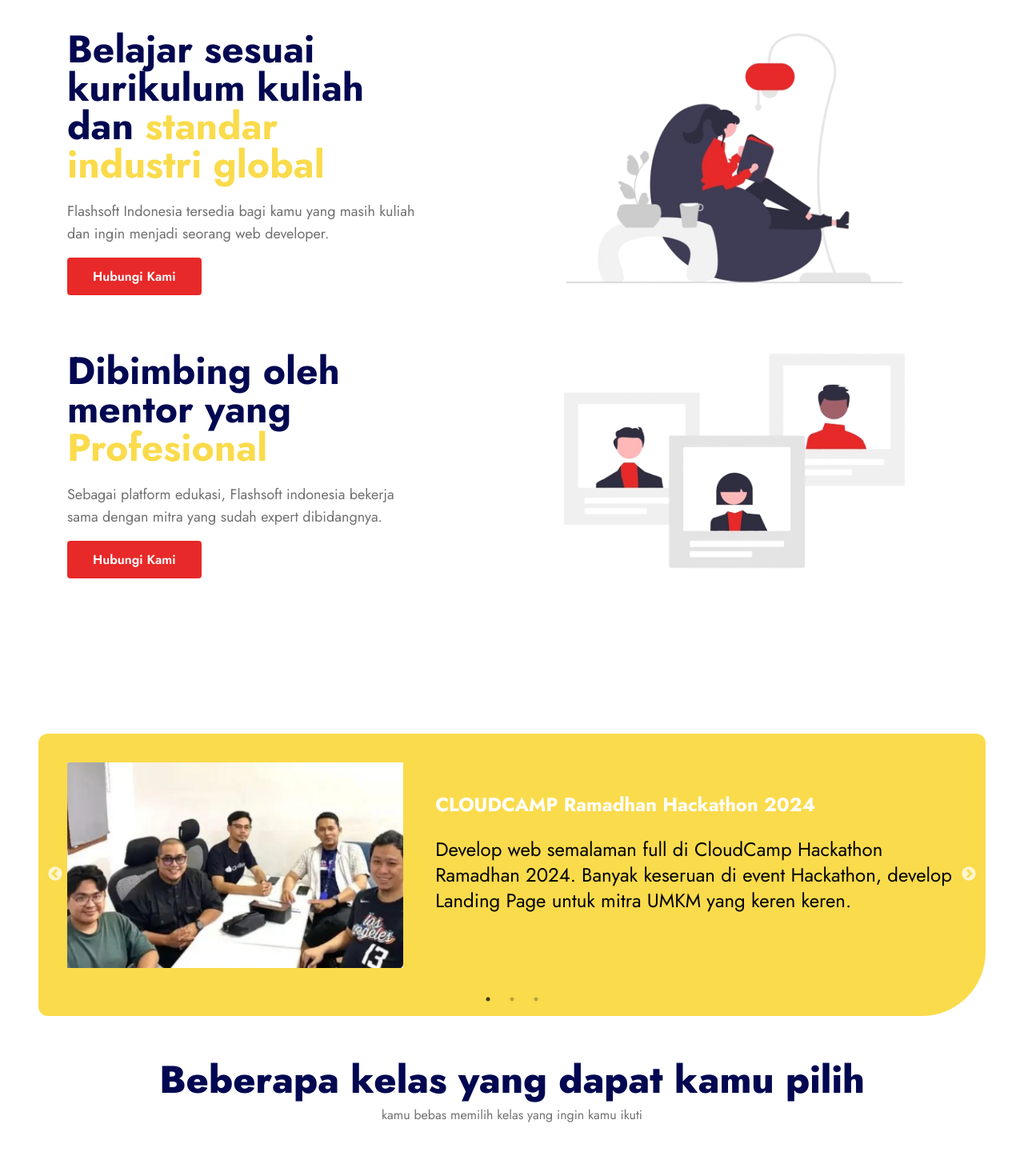
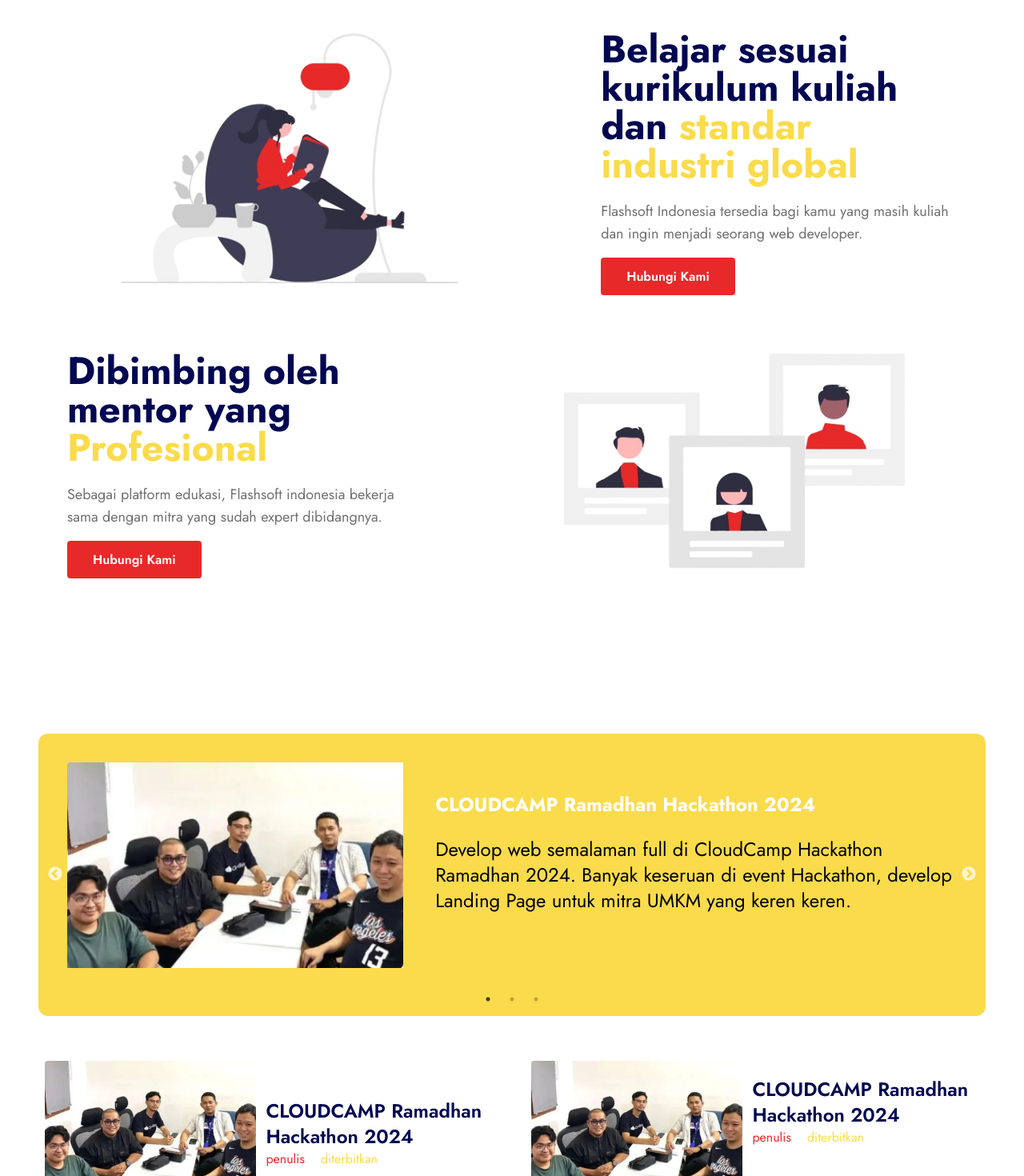
Before and after one commit to fauzanaslam/el-haqqa, a React (Vite) app: page / in a window 1280 px wide. Shown: the part 1282-2752 px from the top of the page at 80% size. Built offline with nearby package versions, Linux system fonts and the light colour scheme.

Commit message:
news + detail news

```diff
--- a/src/App.tsx
+++ b/src/App.tsx
@@ -1,25 +1,16 @@
 import "./App.css";
-import About from "./components/About";
-import Article from "./components/Article";
-import Features from "./components/Features";
-import Home from "./components/Home";
-import Navbar from "./components/Navbar";
-import Newslatter from "./components/Newslatter";
-import Pricing from "./components/Pricing";
-import Footer from "./shared/Footer";
+import { BrowserRouter as Router, Route, Routes } from "react-router-dom";
+import HomePage from "./pages/HomePage";
+import DetailPage from "./pages/DetailPage";
 
 function App() {
   return (
-    <>
-      <Navbar />
-      <Home />
-      <Features />
-      <About />
-      <Article />
-      <Pricing />
-      <Newslatter />
-      <Footer />
-    </>
+    <Router>
+      <Routes>
+        <Route path="/" element={<HomePage />} />
+        <Route path="/:movieId" element={<DetailPage />} />
+      </Routes>
+    </Router>
   );
 }
 
--- a/src/components/About.tsx
+++ b/src/components/About.tsx
@@ -7,7 +7,7 @@ const About = () => {
   return (
     <div className="md:px-12 p-4 max-w-s mx-auto mt-24" id="about">
       <div className="md:p-9 px-6 py-8">
-        <div className="flex flex-col md:flex-row-reverse justify-between items-center gap-10">
+        <div className="flex flex-col md:flex-row justify-between items-center gap-10">
           <motion.div
             variants={fadeIn("right", 0.2)}
             initial="hidden"
--- a/src/components/Article.tsx
+++ b/src/components/Article.tsx
@@ -37,7 +37,7 @@ const Article = () => {
 
   return (
     <div className="md:px-12 p-4 max-w-screen-2xl mx-auto mt-24" id="article">
-      <div className="gradientBg rounded-xl rounded-br-[80px] md:p-9 px-4 py-9">
+      <div className="gradientBg rounded-xl md:p-9 px-4 py-9">
         <Slider {...settings}>
           {items.map((item, index) => (
             <div key={index}>
--- a/src/components/Article2.tsx
+++ /dev/null
@@ -1,46 +0,0 @@
-import React, { ReactNode, useState } from "react";
-
-interface ArticleProps {
-  children: ReactNode;
-}
-
-const Article2 = ({ children: items }: ArticleProps) => {
-  const [curr, setCurr] = useState(0);
-
-  // Check if items is null or undefined, and provide a default empty array if it is
-  const itemsArray = items ? React.Children.toArray(items) : [];
-
-  const prev = () =>
-    setCurr((curr) => (curr === 0 ? itemsArray.length - 1 : curr - 1));
-
-  const next = () =>
-    setCurr((curr) => (curr === itemsArray.length - 1 ? 0 : curr + 1));
-
-  return (
-    <div className="overflow-hidden relative">
-      <div className="flex">{itemsArray}</div>
-      <div className="w-100% items-center bg-red justify-center flex gap-5">
-        <button className="bg-white" onClick={prev}>
-          kiri
-        </button>
-        <button className="bg-white" onClick={next}>
-          kanan
-        </button>
-      </div>
-      <div className="mt-3 right-0 left-0">
-        <div className="flex items-center justify-center gap-2">
-          {itemsArray.map((_, i) => (
-            <div
-              className={`transition-all w-3 h-3 bg-white rounded-full ${
-                curr === i ? "p-2" : "bg-opacity-50"
-              }`}
-              key={i}
-            ></div>
-          ))}
-        </div>
-      </div>
-    </div>
-  );
-};
-
-export default Article2;
--- a/src/components/ArticleItem.tsx
+++ /dev/null
@@ -1,37 +0,0 @@
-import Article2 from "./Article2";
-
-const items = [
-  {
-    description:
-      "Lorem ipsum dolor sit amet consectetur adipisicing elit. Dolorem, minima.",
-    icon: "/src/assets/aboutImg.png",
-  },
-  {
-    description:
-      "Lorem ipsum dolor sit amet consectetur adipisicing elit. Dolorem, minima.",
-    icon: "/src/assets/about.png",
-  },
-  {
-    description:
-      "Lorem ipsum dolor sit amet consectetur adipisicing elit. Dolorem, minima.",
-    icon: "/src/assets/aboutImg2.png",
-  },
-];
-
-const ArticleItem = () => {
-  return (
-    <div className="md:px-12 p-4 max-w-lg mx-auto mt-24" id="#">
-      <div className="gradientBg rounded-xl rounded-br-[80px] md:p-9 px-4 py-9">
-        <Article2>
-          {items.map((item) => (
-            <>
-              <img src={item.icon} alt="" />
-            </>
-          ))}
-        </Article2>
-      </div>
-    </div>
-  );
-};
-
-export default ArticleItem;
--- a/src/components/Features.tsx
+++ b/src/components/Features.tsx
@@ -13,10 +13,10 @@ const Features = () => {
           initial="hidden"
           whileInView={"show"}
           viewport={{ once: false, amount: 0.7 }}
-          className="lg:w-1/4"
+          className="lg:w-1/2"
         >
           <h3 className="text-3xl text-primary font-bold lg:w-1/2 mb-3">
-            Kenapa harus Flashsoft Indoensia?
+            Kenapa Harus Flashsoft Indonesia?
           </h3>
           <p className="text-base text-tartiary">
             beberapa alasan kenapa kamu harus pilih Flashsoft Indonesia.
--- /dev/null
+++ b/src/components/News.tsx
@@ -0,0 +1,86 @@
+import hackathon from "../assets/hackaton.png";
+
+const News = () => {
+  return (
+    <div className="my-10 md:px-14 px-4 max-w-screen-2xl mx-auto">
+      <div className="grid md:grid-cols-2 sm:grid-cols-2 grid-cols-1 item-start md:gap-12 gap-8">
+        <a href="/detail">
+          <div className="bg-[rgba(255, 255, 255, 0.04)] md:flex items-center justify-between hover:-translate-y-4 transition-all duration-300 cursor-pointer gap-3">
+            <div>
+              <img
+                src={hackathon}
+                alt="terupdate"
+                className="rounded justify-center"
+              />
+            </div>
+            <div className="h-[100%]">
+              <h5 className="text-2xl font-semibold text-primary mt-5">
+                CLOUDCAMP Ramadhan Hackathon 2024
+              </h5>
+              <div className="flex gap-5">
+                <p className="text-red">penulis</p>
+                <p className="text-yellow">diterbitkan</p>
+              </div>
+            </div>
+          </div>
+        </a>
+        <div className="bg-[rgba(255, 255, 255, 0.04)] md:flex items-center justify-between hover:-translate-y-4 transition-all duration-300 cursor-pointer gap-3">
+          <div>
+            <img
+              src={hackathon}
+              alt="terupdate"
+              className="rounded justify-center"
+            />
+          </div>
+          <div className="h-[100%]">
+            <h5 className="text-2xl font-semibold text-primary mt-5">
+              CLOUDCAMP Ramadhan Hackathon 2024
+            </h5>
+            <div className="flex gap-5">
+              <p className="text-red">penulis</p>
+              <p className="text-yellow">diterbitkan</p>
+            </div>
+          </div>
+        </div>
+        <div className="bg-[rgba(255, 255, 255, 0.04)] md:flex items-center justify-between hover:-translate-y-4 transition-all duration-300 cursor-pointer gap-3">
+          <div>
+            <img
+              src={hackathon}
+              alt="terupdate"
+              className="rounded justify-center"
+            />
+          </div>
+          <div className="h-[100%]">
+            <h5 className="text-2xl font-semibold text-primary mt-5">
+              CLOUDCAMP Ramadhan Hackathon 2024
+            </h5>
+            <div className="flex gap-5">
+              <p className="text-red">penulis</p>
+              <p className="text-yellow">diterbitkan</p>
+            </div>
+          </div>
+        </div>
+        <div className="bg-[rgba(255, 255, 255, 0.04)] md:flex items-center justify-between hover:-translate-y-4 transition-all duration-300 cursor-pointer gap-3">
+          <div>
+            <img
+              src={hackathon}
+              alt="terupdate"
+              className="rounded justify-center"
+            />
+          </div>
+          <div className="h-[100%]">
+            <h5 className="text-2xl font-semibold text-primary mt-5">
+              CLOUDCAMP Ramadhan Hackathon 2024
+            </h5>
+            <div className="flex gap-5">
+              <p className="text-red">penulis</p>
+              <p className="text-yellow">diterbitkan</p>
+            </div>
+          </div>
+        </div>
+      </div>
+    </div>
+  );
+};
+
+export default News;
--- /dev/null
+++ b/src/pages/DetailPage.tsx
@@ -0,0 +1,7 @@
+import React from "react";
+
+const DetailPage = () => {
+  return <div>detail page</div>;
+};
+
+export default DetailPage;
--- /dev/null
+++ b/src/pages/HomePage.tsx
@@ -0,0 +1,29 @@
+import Navbar from "../components/Navbar";
+import Home from "../components/Home";
+import Features from "../components/Features";
+import About from "../components/About";
+import Article from "../components/Article";
+import News from "../components/News";
+import Pricing from "../components/Pricing";
+import Newslatter from "../components/Newslatter";
+import Footer from "../shared/Footer";
+
+const HomePage = () => {
+  return (
+    <div>
+      <>
+        <Navbar />
+        <Home />
+        <Features />
+        <About />
+        <Article />
+        <News />
+        <Pricing />
+        <Newslatter />
+        <Footer />
+      </>
+    </div>
+  );
+};
+
+export default HomePage;
```
Also changed, not shown: src/shared/Footer.tsx (+0 -14 lines).
